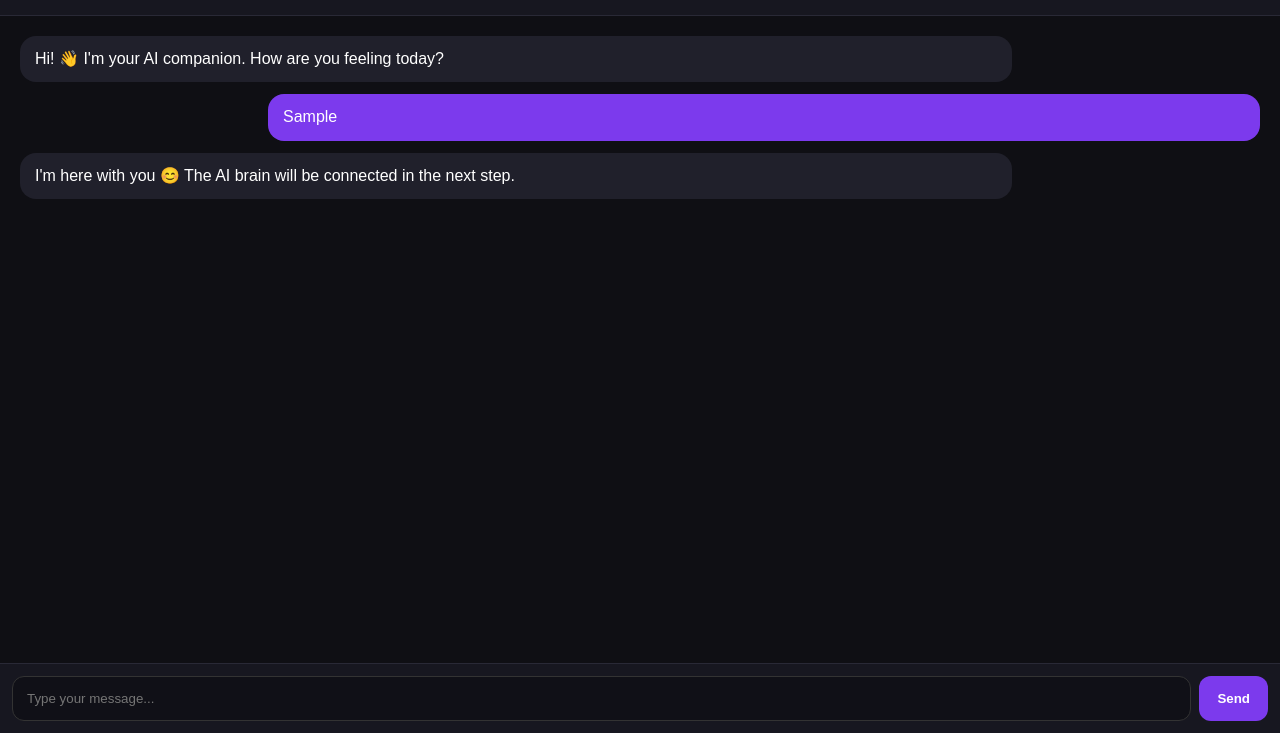
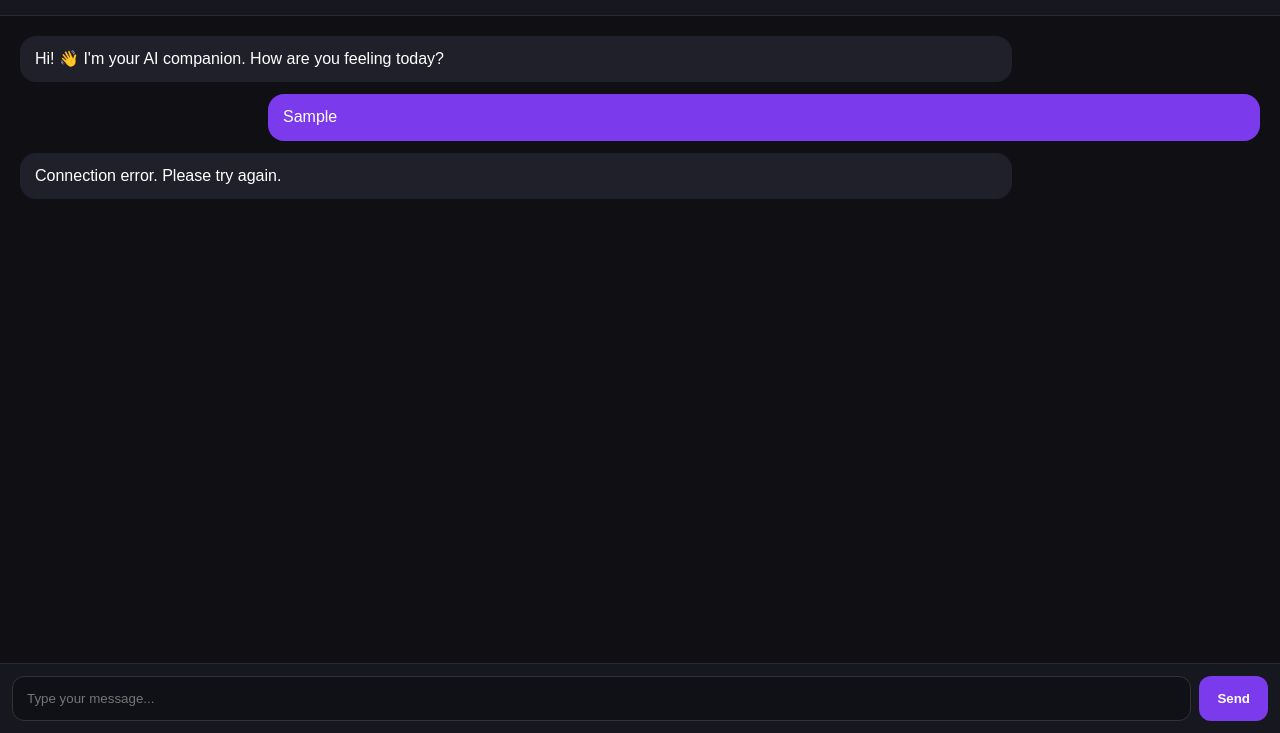
Before and after one commit to ow96091-dotcom/ai-companion, a website: page index.html in a window 1280 px wide. Both pictures are taken after typing "Sample" into the empty fields and a click on the button "Send". Shown: the part 67-800 px from the top of the page. Drawn offline with Linux system fonts and the light colour scheme; no server answers.

Commit message:
Update index.html

```diff
--- a/index.html
+++ b/index.html
@@ -133,7 +133,7 @@
       chat.scrollTop = chat.scrollHeight;
     }
 
-    function sendMessage() {
+    async function sendMessage() {
       const input = document.getElementById("messageInput");
       const text = input.value.trim();
 
@@ -142,12 +142,20 @@
       addMessage(text, "user");
       input.value = "";
 
-      setTimeout(() => {
-        addMessage(
-          "I'm here with you 😊 The AI brain will be connected in the next step.",
-          "ai"
-        );
-      }, 500);
+   try {
+    const response = await fetch("https://ai-companion-k83b.onrender.com/chat", {
+        method: "POST",
+        headers: {
+            "Content-Type": "application/json"
+        },
+        body: JSON.stringify({ message: text })
+    });
+
+    const data = await response.json();
+    addMessage(data.reply || "Sorry, I couldn't respond.", "ai");
+} catch (error) {
+    addMessage("Connection error. Please try again.", "ai");
+   }
     }
 
     function handleKey(event) {
```
